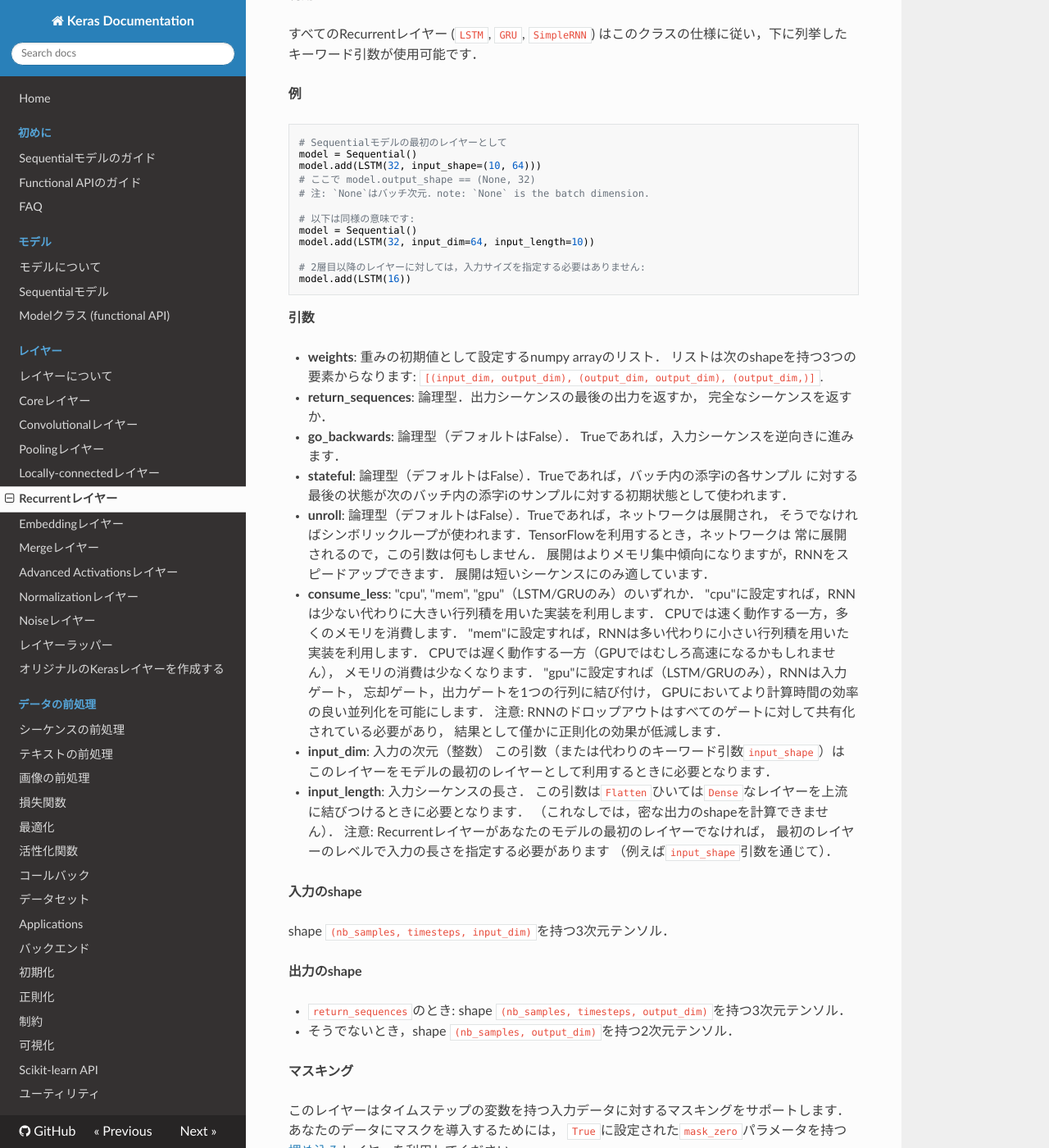
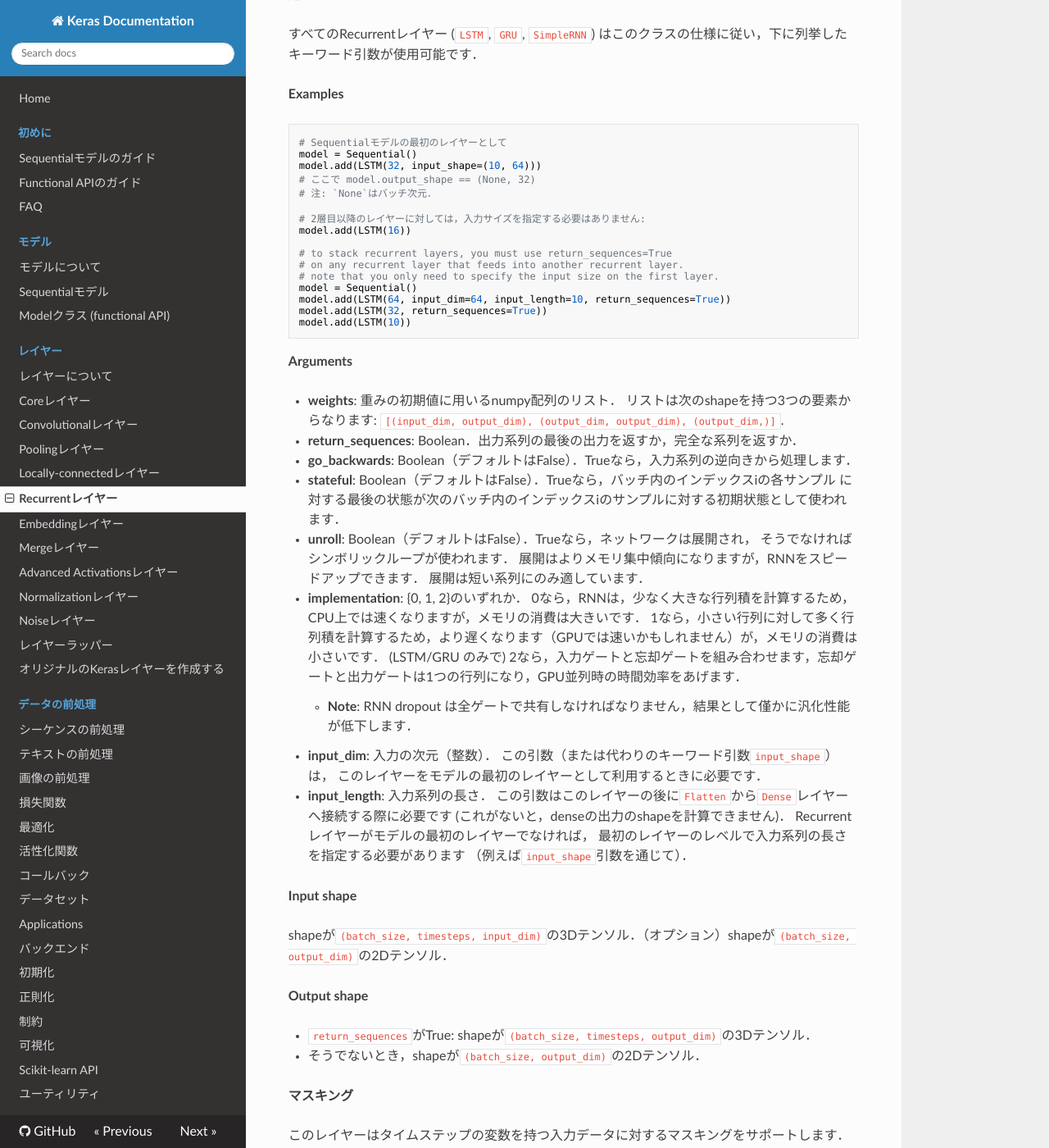
Before and after one commit to keras-team/keras-docs-ja, an MkDocs documentation site: the page built from sources/layers/recurrent.md, in a window 1280 px wide and 1400 px high, scrolled down 277 px. Shown: the whole window at 82% size. Built offline with MkDocs 1.6.1, drawn with Linux system fonts in a browser that asks for light colours; nearby versions of some CDN libraries; old or Windows-style settings are respelled for this version of MkDocs; some of the changed text lies outside the part shown.

Commit message:
Translated recurrent.md

````diff
--- a/sources/layers/recurrent.md
+++ b/sources/layers/recurrent.md
@@ -2,16 +2,16 @@
 ### Recurrent
 
 ```python
-keras.layers.recurrent.Recurrent(weights=None, return_sequences=False, go_backwards=False, stateful=False, unroll=False, consume_less='cpu', input_dim=None, input_length=None)
+keras.layers.recurrent.Recurrent(return_sequences=False, go_backwards=False, stateful=False, unroll=False, implementation=0)
 ```
 
 Recurrentレイヤーに対する抽象的な基底クラス．
-モデルの中では利用しないでください -- これは直接利用可能なレイヤーではありません！
+モデルの中では利用しないでください -- これは直接利用可能なレイヤーではありません!
 代わりに子クラスである`LSTM`, `GRU`, `SimpleRNN`を利用してください．
 
 すべてのRecurrentレイヤー (`LSTM`, `GRU`, `SimpleRNN`) はこのクラスの仕様に従い，下に列挙したキーワード引数が使用可能です．
 
-__例__
+__Examples__
 
 
 ```python
@@ -19,99 +19,81 @@ __例__
 model = Sequential()
 model.add(LSTM(32, input_shape=(10, 64)))
 # ここで model.output_shape == (None, 32)
-# 注: `None`はバッチ次元．note: `None` is the batch dimension.
-
-# 以下は同様の意味です:
-model = Sequential()
-model.add(LSTM(32, input_dim=64, input_length=10))
+# 注: `None`はバッチ次元．
 
 # 2層目以降のレイヤーに対しては，入力サイズを指定する必要はありません:
 model.add(LSTM(16))
+
+# to stack recurrent layers, you must use return_sequences=True
+# on any recurrent layer that feeds into another recurrent layer.
+# note that you only need to specify the input size on the first layer.
+model = Sequential()
+model.add(LSTM(64, input_dim=64, input_length=10, return_sequences=True))
+model.add(LSTM(32, return_sequences=True))
+model.add(LSTM(10))
 ```
 
-__引数__
+__Arguments__
 
-- __weights__: 重みの初期値として設定するnumpy arrayのリスト．
+- __weights__: 重みの初期値に用いるnumpy配列のリスト．
   リストは次のshapeを持つ3つの要素からなります:
   `[(input_dim, output_dim), (output_dim, output_dim), (output_dim,)]`.
-- __return_sequences__: 論理型．出力シーケンスの最後の出力を返すか，
-    完全なシーケンスを返すか．
-- __go_backwards__: 論理型（デフォルトはFalse）．
-  Trueであれば，入力シーケンスを逆向きに進みます．
-- __stateful__: 論理型（デフォルトはFalse）．Trueであれば，バッチ内の添字iの各サンプル
-    に対する最後の状態が次のバッチ内の添字iのサンプルに対する初期状態として使われます．
-- __unroll__: 論理型（デフォルトはFalse）．Trueであれば，ネットワークは展開され，
-    そうでなければシンボリックループが使われます．TensorFlowを利用するとき，ネットワークは
-    常に展開されるので，この引数は何もしません．
+- __return_sequences__: Boolean．出力系列の最後の出力を返すか，完全な系列を返すか．
+- __go_backwards__: Boolean（デフォルトはFalse）．Trueなら，入力系列の逆向きから処理します．
+- __stateful__: Boolean（デフォルトはFalse）．Trueなら，バッチ内のインデックスiの各サンプル
+    に対する最後の状態が次のバッチ内のインデックスiのサンプルに対する初期状態として使われます．
+- __unroll__: Boolean（デフォルトはFalse）．Trueなら，ネットワークは展開され，
+    そうでなければシンボリックループが使われます．
     展開はよりメモリ集中傾向になりますが，RNNをスピードアップできます．
-    展開は短いシーケンスにのみ適しています．
-- __consume_less__: "cpu", "mem", "gpu"（LSTM/GRUのみ）のいずれか．
-    "cpu"に設定すれば，RNNは少ない代わりに大きい行列積を用いた実装を利用します．
-    CPUでは速く動作する一方，多くのメモリを消費します．
-    "mem"に設定すれば，RNNは多い代わりに小さい行列積を用いた実装を利用します．
-    CPUでは遅く動作する一方（GPUではむしろ高速になるかもしれません），
-    メモリの消費は少なくなります．
-    "gpu"に設定すれば（LSTM/GRUのみ），RNNは入力ゲート，
-    忘却ゲート，出力ゲートを1つの行列に結び付け，
-    GPUにおいてより計算時間の効率の良い並列化を可能にします．
-    注意: RNNのドロップアウトはすべてのゲートに対して共有化されている必要があり，
-    結果として僅かに正則化の効果が低減します．
-
-- __input_dim__: 入力の次元（整数）
-    この引数（または代わりのキーワード引数`input_shape`）は
-    このレイヤーをモデルの最初のレイヤーとして利用するときに必要となります．
-
-- __input_length__: 入力シーケンスの長さ．
-    この引数は`Flatten`ひいては`Dense`なレイヤーを上流に結びつけるときに必要となります．
-    （これなしでは，密な出力のshapeを計算できません）．
-    注意: Recurrentレイヤーがあなたのモデルの最初のレイヤーでなければ，
-    最初のレイヤーのレベルで入力の長さを指定する必要があります
+    展開は短い系列にのみ適しています．
+- __implementation__: {0, 1, 2}のいずれか．
+0なら，RNNは，少なく大きな行列積を計算するため，CPU上では速くなりますが，メモリの消費は大きいです．
+1なら，小さい行列に対して多く行列積を計算するため，より遅くなります（GPUでは速いかもしれません）が，メモリの消費は小さいです．
+ (LSTM/GRU のみで) 2なら，入力ゲートと忘却ゲートを組み合わせます，忘却ゲートと出力ゲートは1つの行列になり，GPU並列時の時間効率をあげます．
+    - __Note__: RNN dropout は全ゲートで共有しなければなりません，結果として僅かに汎化性能が低下します．
+- __input_dim__: 入力の次元（整数）．
+    この引数（または代わりのキーワード引数`input_shape`）は，
+    このレイヤーをモデルの最初のレイヤーとして利用するときに必要です．
+- __input_length__: 入力系列の長さ．
+    この引数はこのレイヤーの後に`Flatten`から`Dense`レイヤーへ接続する際に必要です (これがないと，denseの出力のshapeを計算できません)．
+    Recurrentレイヤーがモデルの最初のレイヤーでなければ，
+    最初のレイヤーのレベルで入力系列の長さを指定する必要があります
     （例えば`input_shape`引数を通じて）．
 
-__入力のshape__
+__Input shape__
 
-shape `(nb_samples, timesteps, input_dim)`を持つ3次元テンソル．
+shapeが`(batch_size, timesteps, input_dim)`の3Dテンソル．（オプション）shapeが`(batch_size, output_dim)`の2Dテンソル．
 
-__出力のshape__
+__Output shape__
 
-- `return_sequences`のとき: shape `(nb_samples, timesteps, output_dim)`を持つ3次元テンソル．
-- そうでないとき，shape `(nb_samples, output_dim)`を持つ2次元テンソル．
+- `return_sequences`がTrue: shapeが`(batch_size, timesteps, output_dim)`の3Dテンソル．
+- そうでないとき，shapeが`(batch_size, output_dim)`の2Dテンソル．
 
 __マスキング__
 
 このレイヤーはタイムステップの変数を持つ入力データに対するマスキングをサポートします．
 あなたのデータにマスクを導入するためには，
-`True`に設定された`mask_zero`パラメータを持つ[埋め込み](embeddings.md)レイヤーを利用してください．
+`mask_zero`パラメータに`True`を渡した[Embedding](embeddings.md)レイヤーを利用してください．
 
-__パフォーマンスの注意点__
-
-RNNのパフォーマンスはTensorFlowよりもTheanoのほうが遥かに優れています．
-加えて，TensorFlowを使う際は，`unroll=True`がよりパフォーマンスが良いです．
-
-__Recurrentレイヤーで状態管理を利用するときの注意点__
-
-Recurrentレイヤーが状態管理されるように設定できます．
-これは1つのバッチのサンプルに対して計算される状態が
-次のバッチのサンプルに対する初期状態として再利用されることを意味します．
-これは異なる連続したバッチのサンプル間の1対1対応を仮定します．
+__RNNで状態管理を利用するときの注意点__
 
 状態管理を可能にするためには:
   - レイヤーコンストラクタにおいて`stateful=True`を指定してください．
   - もしsequentialモデルなら:
       `batch_input_shape=(...)`を最初のレイヤーに
     1つ以上の入力層をもったfunctionalモデルなら:
-      `batch_shape=(...)`をモデルのすべての最初のレイヤーに
-    渡すことで固定長のバッチサイズを指定してください．
-    これは*バッチサイズを含む*あなたの入力の期待されるshapeです．
+      `batch_input_shape=(...)`をモデルのすべての最初のレイヤーに
+    渡すことで固定系列長のバッチサイズを指定してください．
+    これは*バッチサイズを含む*入力の期待されるshapeです．
     これは整数のタプルであるべきです，例えば`(32, 10, 100)`．
+ - `fit()`を呼ぶときは，`stateful=False` を指定してください．
 
-あなたのモデルの状態を再設定するためには，指定したレイヤーもしくは
-あなたの全体のモデル上で`.reset_states()`を呼び出してください．
+モデルの状態を再設定するには，指定したレイヤーもしくはモデル全体で`.reset_states()`を呼び出してください．
 
-__TensorFlowでドロップアウトを利用するときの注意__
+__RNNの初期状態を指定するときの注意点__
 
-TensorFlowバックエンドを利用するとき，状態管理されたRecurrentレイヤーについての注意に従って，
-あなたのモデルに対する固定されたバッチサイズを指定してください．
+`initial_state`のキーワード引数を渡してRNNを呼び出すことで，内部状態の初期値を指定できます．
+`initial_state`の値は，RNNの初期値を表現したテンソルかテンソルのリストです．
 
 ----
 
@@ -119,30 +101,30 @@ TensorFlowバックエンドを利用するとき，状態管理されたRecurre
 ### SimpleRNN
 
 ```python
-keras.layers.recurrent.SimpleRNN(output_dim, init='glorot_uniform', inner_init='orthogonal', activation='tanh', W_regularizer=None, U_regularizer=None, b_regularizer=None, dropout_W=0.0, dropout_U=0.0)
+keras.layers.recurrent.SimpleRNN(units, activation='tanh', use_bias=True, kernel_initializer='glorot_uniform', recurrent_initializer='orthogonal', bias_initializer='zeros', kernel_regularizer=None, recurrent_regularizer=None, bias_regularizer=None, activity_regularizer=None, kernel_constraint=None, recurrent_constraint=None, bias_constraint=None, dropout=0.0, recurrent_dropout=0.0)
 ```
 
 出力が入力にフィードバックされる全結合RNN．
 
-__引数__
+__Arguments__
 
-- __output_dim__: 内部の射影と最終的な出力の次元
-- __init__: 重み初期化関数
-        既存の関数やTheano関数の名前(str)をとることができます
-        (参照: [初期化](../initializations.md))．
-- __inner_init__: 内部のセルの初期化関数．
-- __activation__: 活性化関数．
-        既存の関数やTheano関数の名前(str)をとることができます
-        (参照: [活性化](../activations.md))．
-- __W_regularizer__: [重み正則化](../regularizers.md)の例
-        (例えばL1もしくはL2正則化)，入力の重み行列に適用されます．
-- __U_regularizer__: [重み正則化](../regularizers.md)の例
-        (例えばL1もしくはL2正則化)，リカレント重み行列に適用されます．
-- __b_regularizer__: [重み正則化](../regularizers.md)の例，バイアスに適用されます．
-- __dropout_W__: 0と1の間のfloat．入力ゲートに対してドロップする入力ユニットの割合．
-- __dropout_U__: 0と1の間のfloat．リカレント結合に対してドロップする入力ユニットの割合．
+- __units__: 正の整数値，出力の次元数．
+- __activation__: 活性化関数([activations](../activations.md))．`None`を渡すと活性化関数は適用されません (例．"linear" activation: `a(x) = x`)．
+- __use_bias__: Boolean，biasベクトルを使うかどうか．
+- __kernel_initializer__: 入力の線形変換に使われる`kernel`の重み行列のためのInitializer．([initializers](../initializers.md))．
+- __recurrent_initializer__: 再帰の線形変換に使われる`recurrent_kernel`の重み行列のInitializer．([initializers](../initializers.md))．
+- __bias_initializer__: biasベクトルのInitializer．([initializers](../initializers.md))．
+- __kernel_regularizer__: `kernel`の重み行列に適用するRegularizer関数 ([regularizer](../regularizers.md))．
+- __recurrent_regularizer__: `recurrent_kernel`の重み行列に適用するRegularizer関数 ([regularizer](../regularizers.md))．
+- __bias_regularizer__: biasベクトルに適用するRegularizer関数 ([regularizer](../regularizers.md))．
+- __activity_regularizer__: 出力 (そのactivation) に適用するRegularizer関数 ([regularizer](../regularizers.md))．
+- __kernel_constraint__: `kernel`の重み行列に適用するConstraint関数 ([constraints](../constraints.md))．
+- __recurrent_constraint__: `recurrent_kernel`の重み行列に適用するConstraint関数 ([constraints](../constraints.md))．
+- __recurrent_constraint__: biasベクトルに適用するConstraint関数 ([constraints](../constraints.md))．
+- __dropout__: 0から1の間のfloat．入力の線形変換においてdropするユニットの割合．
+- __recurrent_dropout__: 0から1の間のfloat．再帰の線形変換においてdropするユニットの割合．
 
-__参考文献__
+__References__
 
 - [A Theoretically Grounded Application of Dropout in Recurrent Neural Networks](http://arxiv.org/abs/1512.05287)
 
@@ -152,32 +134,31 @@ __参考文献__
 ### GRU
 
 ```python
-keras.layers.recurrent.GRU(output_dim, init='glorot_uniform', inner_init='orthogonal', activation='tanh', inner_activation='hard_sigmoid', W_regularizer=None, U_regularizer=None, b_regularizer=None, dropout_W=0.0, dropout_U=0.0)
+keras.layers.recurrent.GRU(units, activation='tanh', recurrent_activation='hard_sigmoid', use_bias=True, kernel_initializer='glorot_uniform', recurrent_initializer='orthogonal', bias_initializer='zeros', kernel_regularizer=None, recurrent_regularizer=None, bias_regularizer=None, activity_regularizer=None, kernel_constraint=None, recurrent_constraint=None, bias_constraint=None, dropout=0.0, recurrent_dropout=0.0)
 ```
 
 ゲートのあるリカレントユニット - Cho et al. 2014.
 
-__引数__
+__Arguments__
 
-- __output_dim__: 内部の射影と最終的な出力の次元
-- __init__: 重み初期化関数
-        既存の関数やTheano関数の名前(str)をとることができます
-        (参照: [初期化](../initializations.md)).
-- __inner_init__: 内部のセルの初期化関数．
-- __activation__: 活性化関数．
-        既存の関数やTheano関数の名前(str)をとることができます
-        (参照: [活性化](../activations.md))．
-- __inner_activation__: 内部セルに対する活性化関数．
-- __W_regularizer__: [重み正則化](../regularizers.md)の例
-        (例えばL1もしくはL2正則化)，入力の重み行列に適用されます．
-- __U_regularizer__: [重み正則化](../regularizers.md)の例
-        (例えばL1もしくはL2正則化)，リカレント重み行列に適用されます．
-- __b_regularizer__: [重み正則化](../regularizers.md)の例，バイアスに適用されます．
-- __dropout_W__: 0と1の間のfloat．入力ゲートに対してドロップする入力ユニットの割合．
-- __dropout_U__: 0と1の間のfloat．リカレント結合に対してドロップする入力ユニットの割合．
+- __units__: 正の整数値，出力の次元数．
+- __activation__: 活性化関数([activations](../activations.md))．`None`を渡すと活性化関数は適用されません (例．"linear" activation: `a(x) = x`)．
+- __recurrent_activation__: 再帰計算時に使う活性化関数([activations](../activations.md))．
+- __use_bias__: Boolean，biasベクトルを使うかどうか．
+- __kernel_initializer__: 入力の線形変換に使われる`kernel`の重み行列のためのInitializer．([initializers](../initializers.md))．
+- __recurrent_initializer__: 再帰の線形変換に使われる`recurrent_kernel`の重み行列のInitializer．([initializers](../initializers.md))．
+- __bias_initializer__: biasベクトルのInitializer．([initializers](../initializers.md))．
+- __kernel_regularizer__: `kernel`の重み行列に適用するRegularizer関数 ([regularizer](../regularizers.md))．
+- __recurrent_regularizer__: `recurrent_kernel`の重み行列に適用するRegularizer関数 ([regularizer](../regularizers.md))．
+- __bias_regularizer__: biasベクトルに適用するRegularizer関数 ([regularizer](../regularizers.md))．
+- __activity_regularizer__: 出力 (そのactivation) に適用するRegularizer関数 ([regularizer](../regularizers.md))．
+- __kernel_constraint__: `kernel`の重み行列に適用するConstraint関数 ([constraints](../constraints.md))．
+- __recurrent_constraint__: `recurrent_kernel`の重み行列に適用するConstraint関数 ([constraints](../constraints.md))．
+- __recurrent_constraint__: biasベクトルに適用するConstraint関数 ([constraints](../constraints.md))．
+- __dropout__: 0から1の間のfloat．入力の線形変換においてdropするユニットの割合．
+- __recurrent_dropout__: 0から1の間のfloat．再帰の線形変換においてdropするユニットの割合．
 
-
-__参考文献__
+__References__
 
 - [On the Properties of Neural Machine Translation: Encoder-Decoder Approaches](http://www.aclweb.org/anthology/W14-4012)
 - [Empirical Evaluation of Gated Recurrent Neural Networks on Sequence Modeling](http://arxiv.org/pdf/1412.3555v1.pdf)
@@ -189,7 +170,7 @@ __参考文献__
 ### LSTM
 
 ```python
-keras.layers.recurrent.LSTM(output_dim, init='glorot_uniform', inner_init='orthogonal', forget_bias_init='one', activation='tanh', inner_activation='hard_sigmoid', W_regularizer=None, U_regularizer=None, b_regularizer=None, dropout_W=0.0, dropout_U=0.0)
+keras.layers.recurrent.LSTM(units, activation='tanh', recurrent_activation='hard_sigmoid', use_bias=True, kernel_initializer='glorot_uniform', recurrent_initializer='orthogonal', bias_initializer='zeros', unit_forget_bias=True, kernel_regularizer=None, recurrent_regularizer=None, bias_regularizer=None, activity_regularizer=None, kernel_constraint=None, recurrent_constraint=None, bias_constraint=None, dropout=0.0, recurrent_dropout=0.0)
 ```
 
 長短期記憶ユニット - Hochreiter 1997.
@@ -197,30 +178,27 @@ keras.layers.recurrent.LSTM(output_dim, init='glorot_uniform', inner_init='ortho
 アルゴリズムの段階的な記述については，
 [このチュートリアル](http://deeplearning.net/tutorial/lstm.html)を参照してください．
 
-__引数__
+__Arguments__
 
-- __output_dim__: 内部の射影と最終的な出力の次元
-- __init__: 重み初期化関数
-        既存の関数やTheano関数の名前(str)をとることができます
-        (参照: [初期化](../initializations.md)).
-- __inner_init__: 内部のセルの初期化関数．
-- __forget_bias_init__: 忘却ゲートのバイアスに対する初期化関数．
-        [Jozefowicz et al.](http://www.jmlr.org/proceedings/papers/v37/jozefowicz15.pdf)
-        は1で初期化することを推奨しています．
-- __activation__: 活性化関数．
-        既存の関数やTheano関数の名前(str)をとることができます
-        (参照: [活性化](../activations.md))．
-- __inner_activation__: 内部セルに対する活性化関数．
-- __W_regularizer__: [重み正則化](../regularizers.md)の例
-        (例えばL1もしくはL2正則化)，入力の重み行列に適用されます．
-- __U_regularizer__: [重み正則化](../regularizers.md)の例
-        (例えばL1もしくはL2正則化)，リカレント重み行列に適用されます．
-- __b_regularizer__: [重み正則化](../regularizers.md)の例，バイアスに適用されます．
-- __dropout_W__: 0と1の間のfloat．入力ゲートに対してドロップする入力ユニットの割合．
-- __dropout_U__: 0と1の間のfloat．リカレント結合に対してドロップする入力ユニットの割合．
+- __units__: 正の整数値，出力の次元数．
+- __activation__: 活性化関数([activations](../activations.md))．`None`を渡すと活性化関数は適用されません (例．"linear" activation: `a(x) = x`)．
+- __recurrent_activation__: 再帰計算時に使う活性化関数([activations](../activations.md))．
+- __use_bias__: Boolean，biasベクトルを使うかどうか．
+- __kernel_initializer__: 入力の線形変換に使われる`kernel`の重み行列のためのInitializer．([initializers](../initializers.md))．
+- __recurrent_initializer__: 再帰の線形変換に使われる`recurrent_kernel`の重み行列のInitializer．([initializers](../initializers.md))．
+- __bias_initializer__: biasベクトルのInitializer．([initializers](../initializers.md))．
+- __unit_forget_bias__: Boolean．Trueなら，初期化時に忘却ゲートのbiasに1加算．また，trueの場合は強制的に`bias_initializer="zeros"`になります．これは[Jozefowicz et al.](http://proceedings.mlr.press/v37/jozefowicz15.pdf)で推奨されています．
+- __kernel_regularizer__: `kernel`の重み行列に適用するRegularizer関数 ([regularizer](../regularizers.md))．
+- __recurrent_regularizer__: `recurrent_kernel`の重み行列に適用するRegularizer関数 ([regularizer](../regularizers.md))．
+- __bias_regularizer__: biasベクトルに適用するRegularizer関数 ([regularizer](../regularizers.md))．
+- __activity_regularizer__: 出力 (そのactivation) に適用するRegularizer関数 ([regularizer](../regularizers.md))．
+- __kernel_constraint__: `kernel`の重み行列に適用するConstraint関数 ([constraints](../constraints.md))．
+- __recurrent_constraint__: `recurrent_kernel`の重み行列に適用するConstraint関数 ([constraints](../constraints.md))．
+- __recurrent_constraint__: biasベクトルに適用するConstraint関数 ([constraints](../constraints.md))．
+- __dropout__: 0から1の間のfloat．入力の線形変換においてdropするユニットの割合．
+- __recurrent_dropout__: 0から1の間のfloat．再帰の線形変換においてdropするユニットの割合．
 
-
-__参考文献__
+__References__
 
 - [Long short-term memory](http://deeplearning.cs.cmu.edu/pdfs/Hochreiter97_lstm.pdf) (original 1997 paper)
 - [Learning to forget: Continual prediction with LSTM](http://www.mitpressjournals.org/doi/pdf/10.1162/089976600300015015)
````
